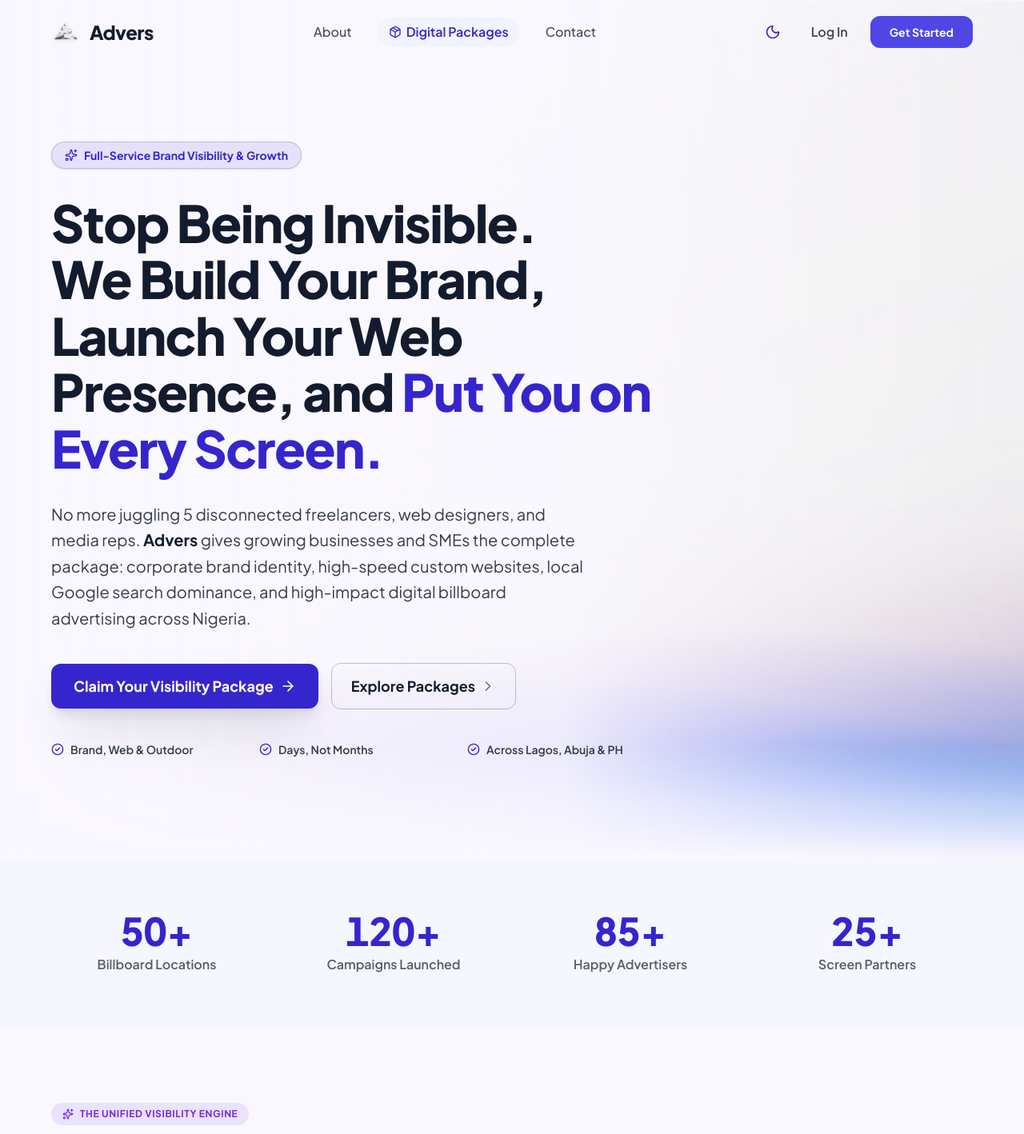
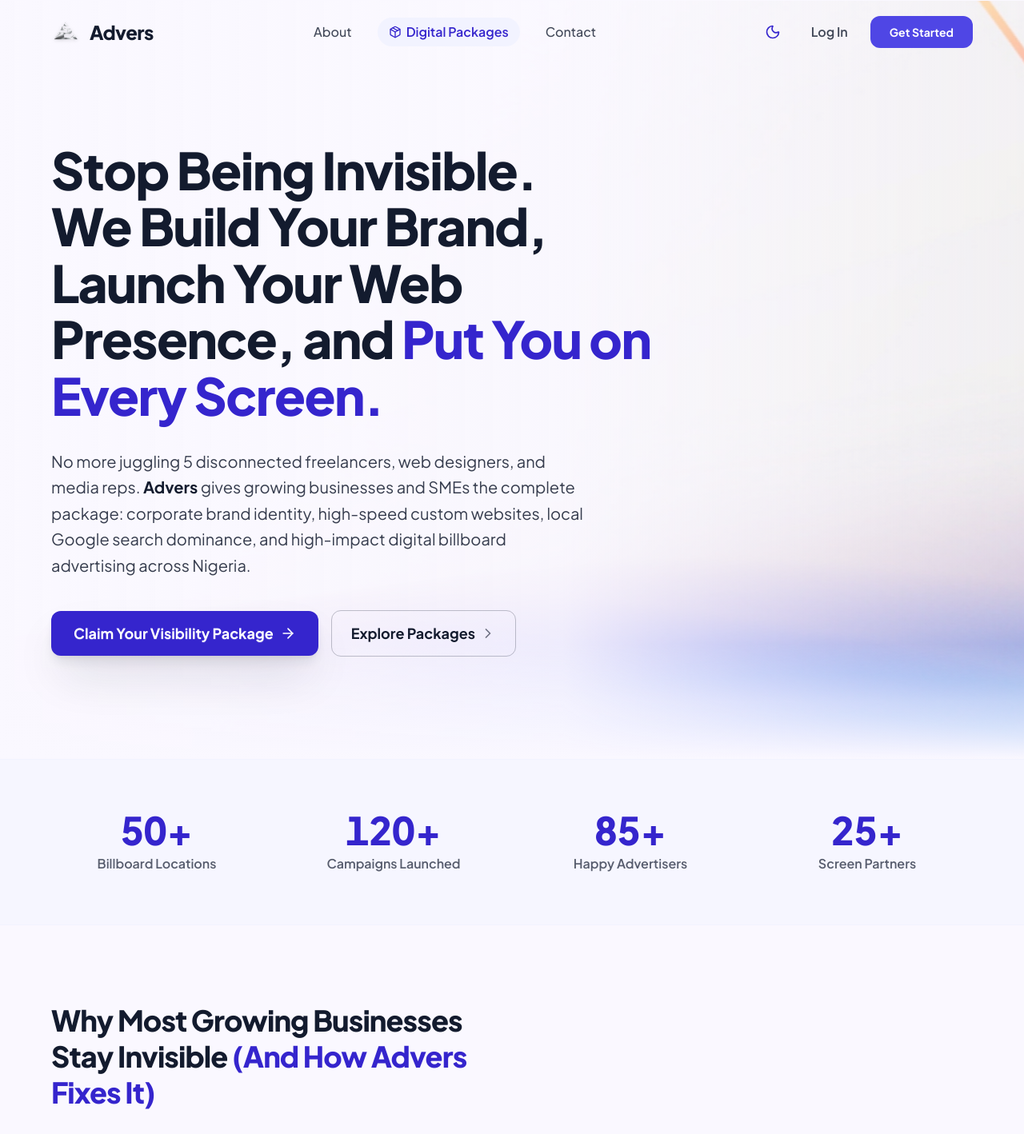
Before and after one commit to NeutronDavis/advers, a Next.js app: page / in a window 1280 px wide. Shown: the top 1418 px of the page at 80% size. Built offline with nearby package versions, Linux system fonts and the light colour scheme.

Commit message:
fix: update layout metadata, use Next Script component, add data-scroll-behavior, and update icon in CoreValuesSection

```diff
--- a/src/app/layout.tsx
+++ b/src/app/layout.tsx
@@ -1,10 +1,11 @@
 import type { Metadata } from "next";
+import Script from "next/script";
 import "./globals.css";
 
 export const metadata: Metadata = {
-  title: "Advers - Put Your Brand on Every Screen | Digital Outdoor Advertising",
+  title: "Advers | Full-Service Brand Visibility & Marketing Partner",
   description:
-    "Connect with premium billboard networks across Nigeria. Create, manage, and track your outdoor advertising campaigns – all from one powerful dashboard.",
+    "Advers builds your brand identity, launches high-speed custom websites, and puts your business on prime digital LED billboards across Nigeria.",
   icons: {
     icon: [
       { url: "/icon.png", type: "image/png" },
@@ -21,9 +22,11 @@
   children: React.ReactNode;
 }>) {
   return (
-    <html lang="en" data-theme="light" suppressHydrationWarning>
+    <html lang="en" data-theme="light" data-scroll-behavior="smooth" suppressHydrationWarning>
       <head>
-        <script
+        <Script
+          id="advers-theme-init"
+          strategy="beforeInteractive"
           dangerouslySetInnerHTML={{
             __html: `
               (function() {
--- a/src/components/CoreValuesSection.tsx
+++ b/src/components/CoreValuesSection.tsx
@@ -1,7 +1,7 @@
 "use client";
 
 import React from "react";
-import { Layers, Zap, ShieldCheck, TrendingUp, Sparkles } from "lucide-react";
+import { Layers, Zap, Shield, TrendingUp, Sparkles } from "lucide-react";
 
 export default function CoreValuesSection() {
   const values = [
@@ -16,7 +16,7 @@
       desc: "Eliminating months of agency bureaucracy. We launch complete brand foundations and campaigns in days.",
     },
     {
-      icon: <ShieldCheck className="w-7 h-7 sm:w-8 sm:h-8" />,
+      icon: <Shield className="w-7 h-7 sm:w-8 sm:h-8" />,
       title: "Radical Transparency",
       desc: "Predictable package pricing, zero hidden retainers, and verified analytics for every campaign dollar.",
     },
--- a/src/components/Hero.tsx
+++ b/src/components/Hero.tsx
@@ -25,12 +25,6 @@
       {/* Inner Content Container */}
       <div className="relative z-10 max-w-[1200px] mx-auto px-4 sm:px-6 w-full">
         <div className="max-w-2xl lg:max-w-3xl space-y-6 sm:space-y-8">
-
-          {/* Service Pillar Badge */}
-          <div className="inline-flex items-center gap-2 bg-primary/10 text-primary px-4 py-1.5 rounded-full text-xs sm:text-sm font-bold border border-primary/20 shadow-sm backdrop-blur-md">
-            <Sparkles className="w-4 h-4" />
-            <span>Full-Service Brand Visibility &amp; Growth</span>
-          </div>
 
           {/* High-Converting Main Headline */}
           <h1 className="hero-animate-title text-3xl sm:text-5xl lg:text-[4rem] font-extrabold text-base-content leading-[1.1] tracking-tight">
@@ -63,23 +57,6 @@
               <ChevronRight className="w-5 h-5 opacity-60" />
             </a>
           </div>
-
-          {/* Micro Trust Indicators */}
-          <div className="pt-2 grid grid-cols-1 sm:grid-cols-3 gap-3 text-xs sm:text-sm text-base-content/85 font-semibold">
-            <div className="flex items-center gap-2">
-              <CheckCircle2 className="w-4 h-4 text-primary shrink-0" />
-              <span>Brand, Web &amp; Outdoor</span>
-            </div>
-            <div className="flex items-center gap-2">
-              <CheckCircle2 className="w-4 h-4 text-primary shrink-0" />
-              <span>Days, Not Months</span>
-            </div>
-            <div className="flex items-center gap-2">
-              <CheckCircle2 className="w-4 h-4 text-primary shrink-0" />
-              <span>Across Lagos, Abuja &amp; PH</span>
-            </div>
-          </div>
-
         </div>
       </div>
     </section>
--- a/src/components/ModernStandardSection.tsx
+++ b/src/components/ModernStandardSection.tsx
@@ -10,10 +10,7 @@
 
         {/* Left Column: Problem & Solution Copy */}
         <div className="w-full lg:w-1/2 space-y-6">
-          <div className="inline-flex items-center gap-2 bg-secondary/10 text-secondary px-3.5 py-1.5 rounded-full text-xs font-bold uppercase tracking-wider">
-            <Sparkles className="w-3.5 h-3.5" />
-            <span>The Unified Visibility Engine</span>
-          </div>
+
 
           <h2 className="text-2xl sm:text-3xl lg:text-4xl font-extrabold text-base-content leading-tight tracking-tight">
             Why Most Growing Businesses Stay Invisible{" "}
```
